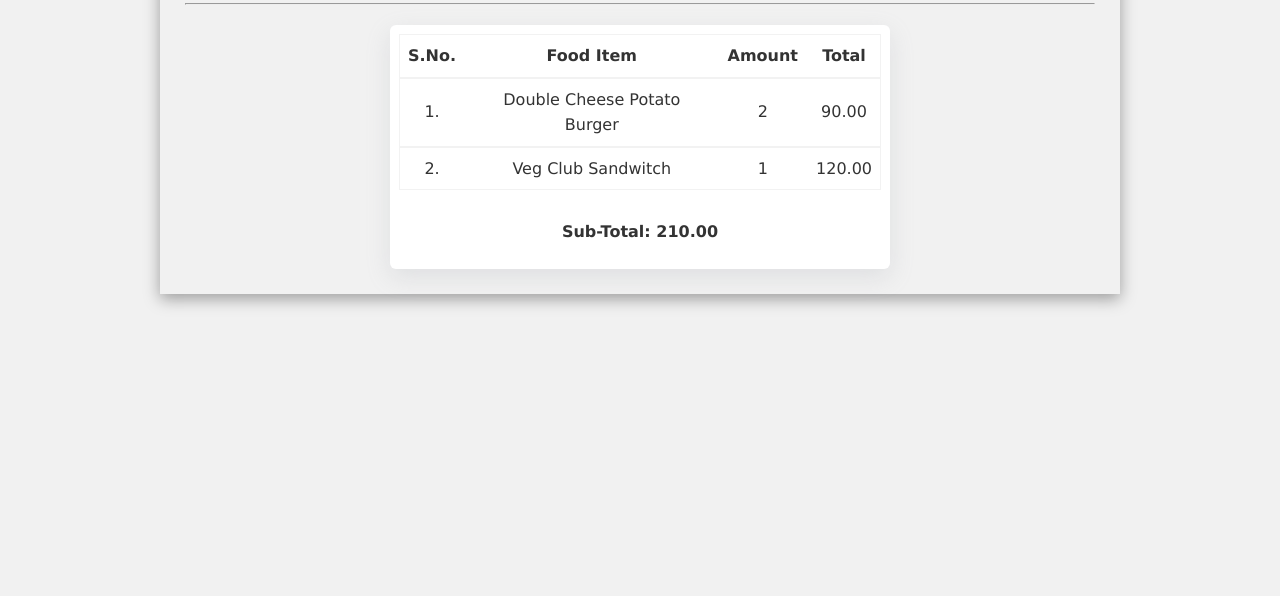
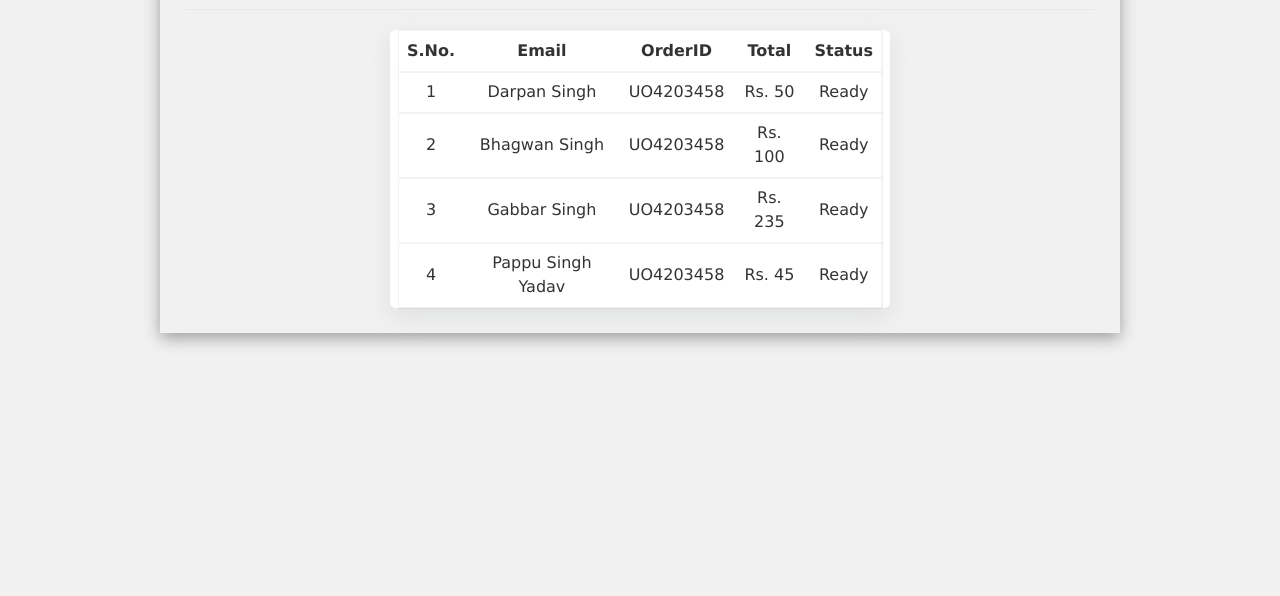
Before and after one commit to geekynidhay/fin, a plain HTML site: page order.html in a window 1280 px wide. Shown: the part 204-800 px from the top of the page. Drawn offline with nearby package versions, Linux system fonts and the light colour scheme; some packages are replaced by stand-ins of ours; a script that the page names is missing.

Commit message:
Update order.html

```diff
--- a/order.html
+++ b/order.html
@@ -5,6 +5,7 @@
     <meta http-equiv="X-UA-Compatible" content="IE=edge" />
     <meta name="viewport" content="width=device-width, initial-scale=1.0" />
     <title>LNCT  Canteen | Sign In/Up</title>
+    <script src="https://cdn.tailwindcss.com"></script>
 
     <!-- Page Icon -->
     <link rel="Micosoft icon" href="assets/images/fin-high-resolution-logo-black.png" />
@@ -22,6 +23,7 @@
     <link rel="stylesheet" href="assets/css/utilities.css" />
     <link rel="stylesheet" href="assets/css/mobile.css" />
     <link rel="stylesheet" href="assets/css/animations.css" />
+
 
     <!-- Firebase Connectivity Using CDN -->
     <script src="https://www.gstatic.com/firebasejs/8.3.2/firebase-app.js"></script>
@@ -55,8 +57,8 @@
         <!-- Right Navigation -->
         <nav class="site-nav flex left-nav align-item-center">
           <ul class="flex">
-            <li><a href="order.html">Orders</a></li>
-            <li><a href="admin-side.html">Product Management</a></li>
+            <!-- <li><a href="order.html">Orders</a></li> -->
+            <!-- <li><a href="admin-side.html">Product Management</a></li> -->
             <button class="btn" id="logout" style="padding: 10px 20px">
               Log Out
             </button>
@@ -80,31 +82,54 @@
 
     <section class="add-product remove">
       <div class="container-min grid">
-        <div class="title md text-center">ravindra@gmail.com Orders</div>
+        <div class="title md text-center">Orders</div>
         <hr />
         <!-- Add Menu Item -->
-        <article class="menu-item text-center grid grid-1" id="custom">
+        <article class="menu-item text-center grid grid-1 px-2" id="custom">
           <table>
-            <tr>
-              <th>S.No.</th>
-              <th>Food Item</th>
-              <th>Amount</th>
-              <th>Total</th>
+            <tr class="last-row">
+              <th class="px-2">S.No.</th>
+              <th class="last-table px-2">Email</th>
+              <th>OrderID</th>
+              <th>Total </th>
+              <th>Status</th>
             </tr>
-            <tr>
-              <td>1.</td>
-              <td>Double Cheese Potato Burger</td>
+
+            <tr class="last-row">
+              <td class="px-2">1</td>
+              <td>Darpan Singh</td>
+              <td>UO4203458</td>
+              <td>Rs. 50</td>
+              <td><button class="button-10" role="button">Ready</button></td>
+            </tr>
+
+            <tr class="last-row">
               <td>2</td>
-              <td>90.00</td>
+              <td>Bhagwan Singh</td>
+              <td>UO4203458</td>
+              <td>Rs. 100</td>
+              <td><button class="button-10" role="button">Ready</button></td>
             </tr>
-            <tr>
-              <td>2.</td>
-              <td>Veg Club Sandwitch</td>
-              <td>1</td>
-              <td>120.00</td>
+
+            <tr class="last-row">
+              <td>3</td>
+              <td>Gabbar Singh</td>
+              <td>UO4203458</td>
+              <td>Rs. 235</td>
+              <td><button class="button-10" role="button">Ready</button></td>
             </tr>
+
+
+            <tr class="last-row">
+              <td>4</td>
+              <td>Pappu Singh Yadav</td>
+              <td>UO4203458</td>
+              <td>Rs. 45</td>
+              <td><button class="button-10" role="button">Ready</button></td>
+            </tr>
+            <tbody id="tbody1 "></tbody>
           </table>
-          <div class="bold">Sub-Total: 210.00</div>
+
         </article>
       </div>
     </section>
```
